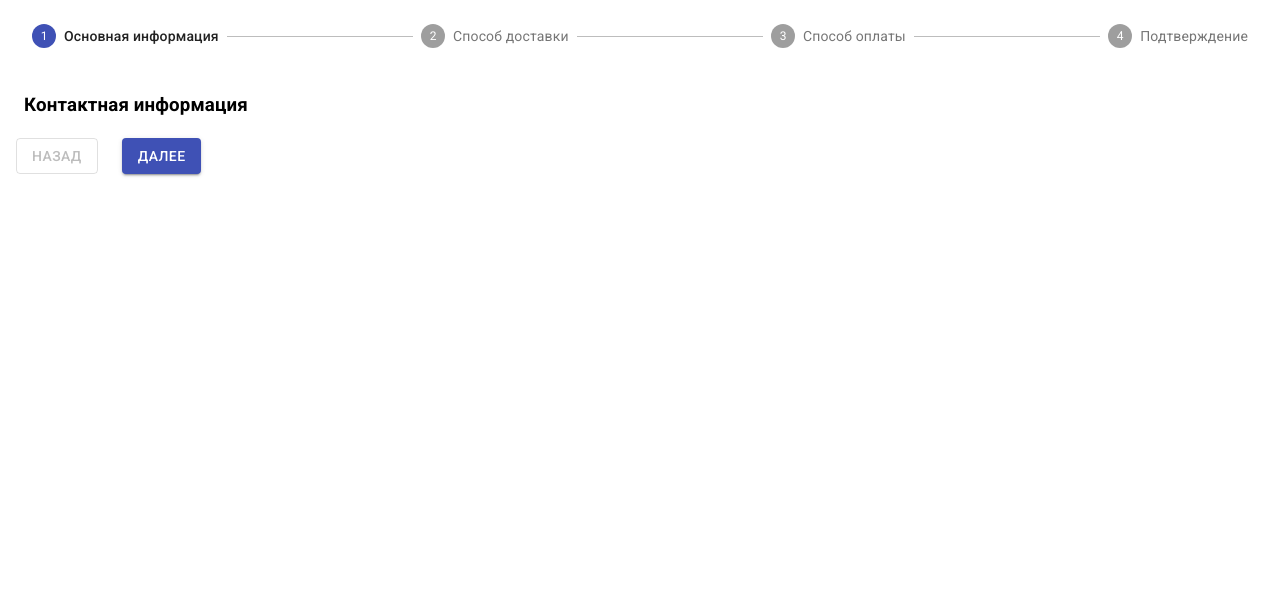
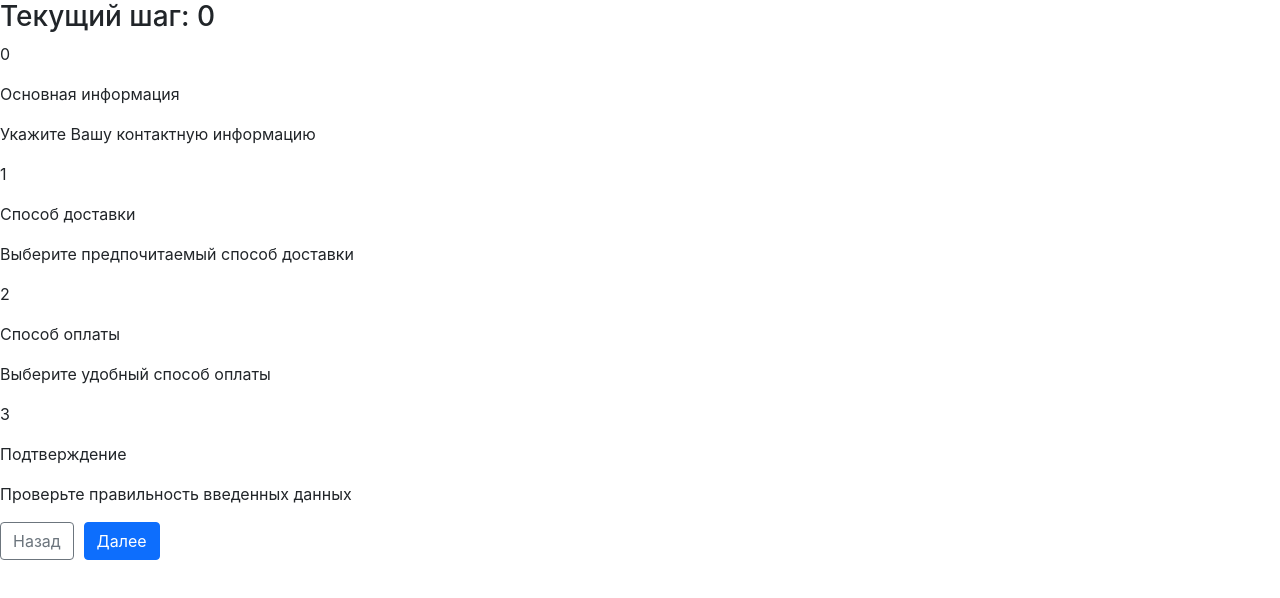
Before and after one commit to danilka7178/order-form, a React (Create React App) app: page / in a window 1280 px wide. Shown: the top 598 px of the page. Built offline with nearby package versions, Linux system fonts and the light colour scheme.

Commit message:
try to do something

```diff
--- a/public/index.html
+++ b/public/index.html
@@ -13,7 +13,8 @@
       user's mobile device or desktop. See https://developers.google.com/web/fundamentals/web-app-manifest/
     -->
   <link rel="manifest" href="%PUBLIC_URL%/manifest.json" />
-  <link rel="stylesheet" href="https://fonts.googleapis.com/css?family=Roboto:300,400,500,700&display=swap" />
+  <link href="https://cdn.jsdelivr.net/npm/bootstrap@5.0.0-beta1/dist/css/bootstrap.min.css" rel="stylesheet"
+    integrity="sha384-giJF6kkoqNQ00vy+HMDP7azOuL0xtbfIcaT9wjKHr8RbDVddVHyTfAAsrekwKmP1" crossorigin="anonymous">
 
   <title>React App</title>
 </head>
--- a/src/App.js
+++ b/src/App.js
@@ -1,9 +1,54 @@
-import Stepper from "./components/Stepper";
+import { useSelector, useDispatch } from "react-redux";
+import { Button } from 'react-bootstrap';
+import { handleNext, handleReset } from "./store/steps/actions"
+
 
 function App() {
+  const { step, steps } = useSelector(asd => asd.stepVault);
+  const dispatch = useDispatch();
+
+  const clickNextStep = () => {
+    dispatch(handleNext())
+  }
+
+  const clickResetStep = () => {
+    dispatch(handleReset())
+  }
+
   return (
     <div className="App">
-      <Stepper />
+      <h3>Текущий шаг: {step}</h3>
+      {steps.map((obj) => {
+        return (
+          <div key={`${obj.id}_${obj.name.substr(0, 5)}`}>
+            <p>{obj.id}</p>
+            <p>{obj.name}</p>
+            <p>{obj.content}</p>
+          </div>
+        )
+      })
+      }
+      {step !== steps.length ? (
+        <div>
+          <Button
+            variant="outline-secondary"
+          >
+            Назад</Button>
+          <Button
+            variant={step === steps.length - 1 ? "success" : "primary"}
+            className="btn-next"
+            onClick={clickNextStep}
+          >
+            {step === steps.length - 1 ? "Оплатить" : "Далее"}</Button>
+        </div>
+      ) :
+        (
+          <Button
+            variant="info"
+            className="btn-next"
+            onClick={clickResetStep}
+          >Вернуться на первый шаг</Button>
+        )}
     </div>
   );
 }
--- a/src/components/Stepper.jsx
+++ /dev/null
@@ -1,110 +0,0 @@
-import React from 'react';
-import { makeStyles } from '@material-ui/core/styles';
-import Stepper from '@material-ui/core/Stepper';
-import Step from '@material-ui/core/Step';
-import StepLabel from '@material-ui/core/StepLabel';
-import Button from '@material-ui/core/Button';
-import Typography from '@material-ui/core/Typography';
-
-import { useSelector, useDispatch } from "react-redux";
-import { handleNext, handleBack } from "../store/stepper/actions"
-
-const useStyles = makeStyles((theme) => ({
-   root: {
-      width: '100%',
-   },
-   button: {
-      marginRight: theme.spacing(1),
-      marginBottom: theme.spacing(1),
-      marginLeft: theme.spacing(2),
-   },
-   instructions: {
-      marginTop: theme.spacing(1),
-      marginBottom: theme.spacing(1),
-      marginLeft: theme.spacing(3),
-   },
-}));
-
-function getSteps() {
-   return ['Основная информация', 'Способ доставки', 'Способ оплаты', 'Подтверждение'];
-}
-
-function getStepContent(step) {
-   switch (step) {
-      case 0:
-         return <h3>Контактная информация</h3>;
-      case 1:
-         return <h3>Способ доставки</h3>;
-      case 2:
-         return <h3>Выберите удобный способ оплаты</h3>;
-      case 3:
-         return <h3>Проверьте правильность введенных данных</h3>;
-      default:
-         return 'Неизвестный шаг, как ты сюда попал?';
-   }
-}
-
-export default function HorizontalLinearStepper() {
-   const classes = useStyles();
-   const steps = getSteps();
-
-   const dispatch = useDispatch();
-   const { stepper } = useSelector(state => state);
-
-   const clickHandleNext = () => {
-      dispatch(handleNext())
-   };
-
-   const clickHandleBack = () => {
-      dispatch(handleBack())
-   };
-
-   const handleReset = () => {
-      dispatch(handleReset())
-   };
-
-   console.log(stepper)
-
-   return (
-      <div className={classes.root}>
-         <Stepper activeStep={stepper.step}>
-            {steps.map((label, index) => {
-               const stepProps = {};
-               const labelProps = {};
-               return (
-                  <Step key={label} {...stepProps}>
-                     <StepLabel {...labelProps}>{label}</StepLabel>
-                  </Step>
-               );
-            })}
-         </Stepper>
-         <div>
-            {stepper.step === steps.length ? (
-               <div>
-                  {alert("Спасибо, денюжки капнули")}
-                  <Button onClick={handleReset} className={classes.button}>
-                     Reset
-            </Button>
-               </div>
-            ) : (
-                  <div>
-                     <Typography className={classes.instructions}>{getStepContent(stepper.step)}</Typography>
-                     <div>
-                        <Button variant="outlined" disabled={stepper.step === 0} onClick={clickHandleBack} className={classes.button}>
-                           Назад
-                        </Button>
-                        <Button
-                           variant="contained"
-                           color={stepper.step === steps.length - 1 ? 'secondary' : 'primary'}
-                           onClick={clickHandleNext}
-                           className={classes.button}
-                        >
-                           {stepper.step === steps.length - 1 ? 'Оплатить' : 'Далее'}
-                        </Button>
-                     </div>
-                  </div>
-               )}
-         </div>
-      </div>
-   );
-}
--- a/src/index.scss
+++ b/src/index.scss
@@ -9,3 +9,7 @@ body {
 code {
   font-family: source-code-pro, Menlo, Monaco, Consolas, "Courier New", monospace;
 }
+
+.btn-next {
+  margin: 0px 0px 0px 10px;
+}
--- a/src/store/reducers.js
+++ b/src/store/reducers.js
@@ -1,6 +1,6 @@
 import { combineReducers } from "redux";
-import { stepperReducer } from "./stepper/reducers"
+import { stepReducer } from "./steps/reducers"
 
 export default combineReducers({
-   stepper: stepperReducer,
+   stepVault: stepReducer,
 });
--- a/src/store/stepper/actions.js
+++ /dev/null
@@ -1,15 +0,0 @@
-export const STEPPER_NEXT_STEP = "STEPPER_NEXT_STEP";
-export const STEPPER_PREV_STEP = "STEPPER_PREV_STEP";
-export const STEPPER_RESET_STEP = "STEPPER_RESET_STEP";
-
-export const handleNext = () => ({
-   type: STEPPER_NEXT_STEP,
-});
-
-export const handleBack = () => ({
-   type: STEPPER_PREV_STEP,
-});
-
-export const handleReset = () => ({
-   type: STEPPER_PREV_STEP,
-});
--- a/src/store/stepper/reducers.js
+++ /dev/null
@@ -1,28 +0,0 @@
-import { STEPPER_NEXT_STEP, STEPPER_PREV_STEP, STEPPER_RESET_STEP } from "./actions"
-
-const initialState = {
-   step: 0,
-};
-
-export const stepperReducer = (state = initialState, action) => {
-   switch (action.type) {
-      case STEPPER_NEXT_STEP:
-         return {
-            ...state,
-            step: state.step + 1
-         };
-      case STEPPER_PREV_STEP:
-         return {
-            ...state,
-            step: state.step - 1
-         };
-      case STEPPER_RESET_STEP:
-         return {
-            ...state,
-            step: 0
-         };
-
-      default:
-         return state;
-   }
-};
--- /dev/null
+++ b/src/store/steps/actions.js
@@ -0,0 +1,15 @@
+export const STEP_INCREMENT = "STEP_INCREMENT";
+export const STEP_DECCREMENT = "STEP_DECCREMENT";
+export const STEP_RESET = "STEP_RESET";
+
+export const handleNext = () => ({
+   type: STEP_INCREMENT,
+});
+
+export const handleBack = () => ({
+   type: STEP_DECCREMENT,
+});
+
+export const handleReset = () => ({
+   type: STEP_RESET,
+});
--- /dev/null
+++ b/src/store/steps/reducers.js
@@ -0,0 +1,50 @@
+import { STEP_INCREMENT, STEP_DECCREMENT, STEP_RESET } from "./actions"
+
+const initialState = {
+   step: 0,
+   steps: [
+      {
+         id: 0,
+         name: 'Основная информация',
+         content: "Укажите Вашу контактную информацию",
+      },
+      {
+         id: 1,
+         name: 'Способ доставки',
+         content: "Выберите предпочитаемый способ доставки",
+      },
+      {
+         id: 2,
+         name: 'Способ оплаты',
+         content: "Выберите удобный способ оплаты",
+      },
+      {
+         id: 3,
+         name: 'Подтверждение',
+         content: "Проверьте правильность введенных данных",
+      }
+   ],
+};
+
+export const stepReducer = (state = initialState, action) => {
+   switch (action.type) {
+      case STEP_INCREMENT:
+         return {
+            ...state,
+            step: state.step + 1
+         };
+      case STEP_DECCREMENT:
+         return {
+            ...state,
+            step: state.step - 1
+         };
+      case STEP_RESET:
+         return {
+            ...state,
+            step: 0
+         };
+
+      default:
+         return state;
+   }
+};
```
Also changed, not shown: src/index.js (+2 -5 lines), src/pages/Contacts.jsx (added, +9 -0 lines).
